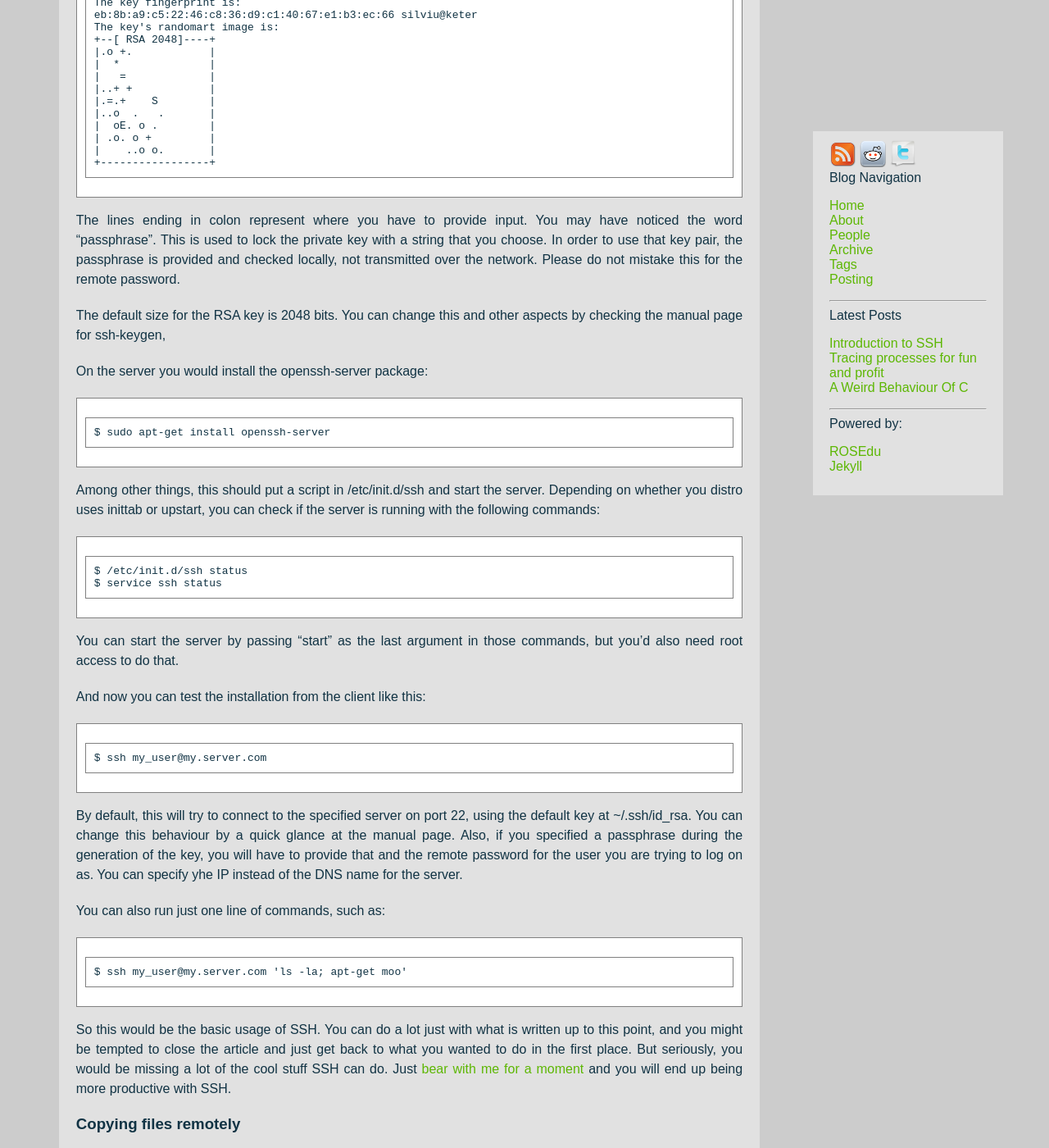
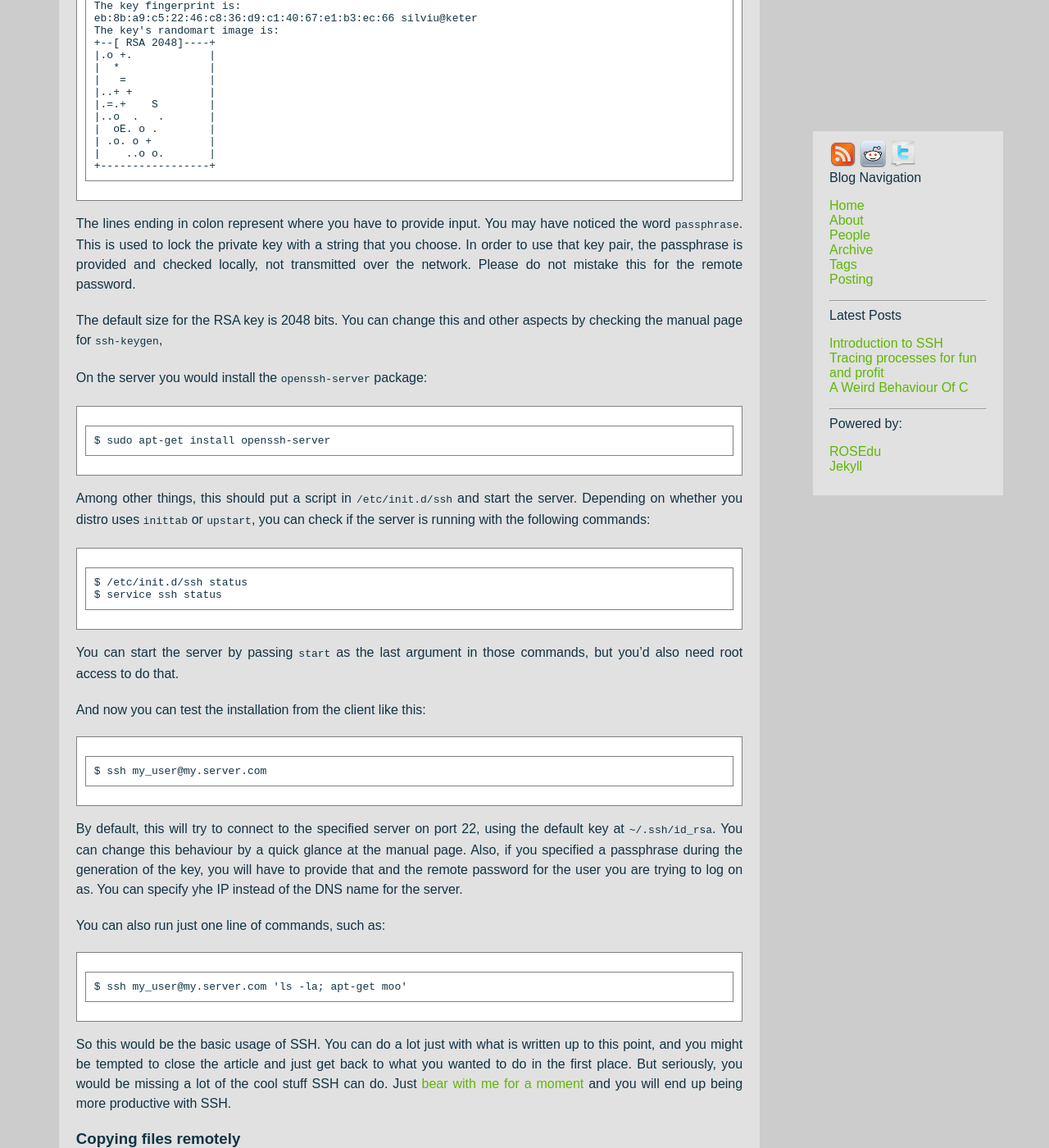
Before and after one commit to rosedu/techblog, a Jekyll site: the page built from _posts/2012-09-10-intro-to-ssh.md, in a window 1280 px wide and 1400 px high, scrolled down 1054 px. Shown: the whole window at 82% size. Built offline with Jekyll 4.4.1, drawn with Linux system fonts in a browser that asks for light colours; some of the changed text lies outside the part shown.

```diff
--- a/_posts/2012-09-10-intro-to-ssh.md
+++ b/_posts/2012-09-10-intro-to-ssh.md
@@ -6,7 +6,7 @@ tags: [SSH, security, remote access]
 author: Silviu-Mihai Popescu
 ---
 
-This is an article aiming to familiarize the reader with the features and benefits of using [Secure Shell (SSH)][ssh], particularly with the [OpenSSH][openssh] implementation. SSH is an application level protocol used for secure data communication, whether that means remote shell access, command execution, file transfer and some other aspects described in this article. It was meant to be a replacement for existing insecure remote shell protocols such as telnet, rsh and rexec which send information in plaintext, including usernames and passwords.
+This is an article aiming to familiarize the reader with the features and benefits of using [Secure Shell (SSH)][ssh], particularly with the [OpenSSH][openssh] implementation. SSH is an application level protocol used for secure data communication, whether that means remote shell access, command execution, file transfer and some other aspects described in this article. It was meant to be a replacement for existing insecure remote shell protocols such as `telnet`, `rsh` and `rexec` which send information in plaintext, including usernames and passwords.
 
 SSH uses [public-key cryptography][pubkey] for authentication purposes. In short, this works like this: each user has a pair of keys, one public and one private. They are mathematically related, but it is computationally infeasible to derive one from the other. The public key is ... well, public! Anyone can get that, and they would use it to encrypt messages. The private key, however, is (or should be) accessible only by the user, and used to decrypt incoming messages.
 
@@ -18,7 +18,7 @@ The simplest way to install a SSH client is with your package manager. On Debian
 
 	$ sudo apt-get install openssh-client
 
-After that finishes, you can generate a pair of cryptographic keys using the command ssh-keygen:
+After that finishes, you can generate a pair of cryptographic keys using the command `ssh-keygen`:
 
 	$ ssh-keygen
 	Generating public/private rsa key pair.
@@ -42,26 +42,26 @@ After that finishes, you can generate a pair of cryptographic keys using the com
 	|    ..o o.       |
 	+-----------------+
 
-The lines ending in colon represent where you have to provide input. You may have noticed the word "passphrase". This is used to lock the private key with a string that you choose. In order to use that key pair, the passphrase is provided and checked locally, not transmitted over the network. Please do not mistake this for the remote password.
+The lines ending in colon represent where you have to provide input. You may have noticed the word `passphrase`. This is used to lock the private key with a string that you choose. In order to use that key pair, the passphrase is provided and checked locally, not transmitted over the network. Please do not mistake this for the remote password.
 
-The default size for the RSA key is 2048 bits. You can change this and other aspects by checking the manual page for ssh-keygen,
+The default size for the RSA key is 2048 bits. You can change this and other aspects by checking the manual page for `ssh-keygen`,
 
-On the server you would install the openssh-server package:
+On the server you would install the `openssh-server` package:
 
 	$ sudo apt-get install openssh-server
 
-Among other things, this should put a script in /etc/init.d/ssh and start the server. Depending on whether you distro uses inittab or upstart, you can check if the server is running with the following commands:
+Among other things, this should put a script in `/etc/init.d/ssh` and start the server. Depending on whether you distro uses `inittab` or `upstart`, you can check if the server is running with the following commands:
 
 	$ /etc/init.d/ssh status
 	$ service ssh status
 
-You can start the server by passing "start" as the last argument in those commands, but you'd also need root access to do that.
+You can start the server by passing `start` as the last argument in those commands, but you'd also need root access to do that.
 
 And now you can test the installation from the client like this:
 
 	$ ssh my_user@my.server.com
 
-By default, this will try to connect to the specified server on port 22, using the default key at ~/.ssh/id_rsa. You can change this behaviour by a quick glance at the manual page. Also, if you specified a passphrase during the generation of the key, you will have to provide that and the remote password for the user you are trying to log on as. You can specify yhe IP instead of the DNS name for the server.
+By default, this will try to connect to the specified server on port 22, using the default key at `~/.ssh/id_rsa`. You can change this behaviour by a quick glance at the manual page. Also, if you specified a passphrase during the generation of the key, you will have to provide that and the remote password for the user you are trying to log on as. You can specify yhe IP instead of the DNS name for the server.
 
 You can also run just one line of commands, such as:
 
@@ -71,35 +71,35 @@ So this would be the basic usage of SSH. You can do a lot just with what is writ
 
 ### Copying files remotely
 
-You can use cat and pipes to copy a file remotely:
+You can use `cat` and pipes to copy a file remotely:
 
 	$ cat test.txt | ssh -e none user@host 'cat > remote_test.txt'
 
-The -e option disables escape characters so that you can send any bytes that your file may contain. The rest is a trick: the output of the remote cat is redirected to a file, but the input comes from the output of the first half of the pipe, which is the contents of the file you want to transfer. Neat, right?
+The `-e` option disables escape characters so that you can send any bytes that your file may contain. The rest is a trick: the output of the remote `cat` is redirected to a file, but the input comes from the output of the first half of the pipe, which is the contents of the file you want to transfer. Neat, right?
 
-However, that solution is kind of tedious. Instead you would better use scp, which comes with the package:
+However, that solution is kind of tedious. Instead you would better use `scp`, which comes with the package:
 
 	$ scp test.txt user@host:remote_test.txt
 
-Notice that colon after host because it is critical. If you did not want to rename the file you would have just used "user@host:". The colon tells scp the destination is a remote location. Otherwise, you would just copy test.txt to a file named "user@host".
+Notice that colon after host because it is critical. If you did not want to rename the file you would have just used `user@host:`. The colon tells scp the destination is a remote location. Otherwise, you would just copy `test.txt` to a file named `user@host`.
 
 Also, the path after the colon is relative to the home directory of the remote user.
 
-There is also the sftp utility which provides a FTP-like interface.
+There is also the `sftp` utility which provides a FTP-like interface.
 
 ### Passwordless authentication
 
 So, up until now you have connected via SSH by providing your password, maybe even a passphrase. You can probably see by now that this is troublesome and can be a major drawback if you would like to make a script using SSH. How about we ditch that remote password?
 
-To do this, you would basically need to append the contents of your public key to a file located at ~/.ssh/authorized_keys on the server.
+To do this, you would basically need to append the contents of your public key to a file located at `~/.ssh/authorized_keys` on the server.
 
-Luckily for you, most SSH packages provide an utility called "ssh-copy-id" that does just that. So you would just run:
+Luckily for you, most SSH packages provide an utility called `ssh-copy-id` that does just that. So you would just run:
 
 	$ ssh-copy-id user@host
 
 Next time you will try to log on to that account, you will not be prompted for your password.
 
-As an exercise, knowing what you have read thus far, figure out two more ways of achieving the same result, just in case you do not have ssh-copy-id.
+As an exercise, knowing what you have read thus far, figure out two more ways of achieving the same result, just in case you do not have `ssh-copy-id`.
 
 ### Config file
 
@@ -107,11 +107,11 @@ If you are going to use SSH with several servers, with various settings and diff
 
 	$ ssh -i ~/.ssh/private_key_file10 -l user -p 2222 -o "ForwardX11 yes" the.mother.of.all.servers.com
 
-Now that is an extremely long and ugly line with no particular purpose but to illustrate the complexity of ssh commands. Some who have read the manual page know that X forwading can be achieved by passing "-X".
+Now that is an extremely long and ugly line with no particular purpose but to illustrate the complexity of ssh commands. Some who have read the manual page know that X forwading can be achieved by passing `-X`.
 
 Anyway, an initial approach to bypassing this issue is by using aliases of bash functions. But those are limited in functionality and basically you are just placing that ugly command somewhere else. Not cool, not cool.
 
-You can put settings on your local computer in ~/.ssh/config. The full list of options, and their possible values, is available via "man ssh_config".
+You can put settings on your local computer in `~/.ssh/config`. The full list of options, and their possible values, is available via `man ssh_config`.
 
 Here is a modified version of my config file, for security reasons:
 
@@ -140,7 +140,7 @@ Here is a modified version of my config file, for security reasons:
 		PreferredAuthentications publickey
 		IdentityFile ~/.ssh/github
 
-Now you could put all those options for that long command above in a organized manner, and it will work with all SSH-related utilities, even scp, with the options you specified:
+Now you could put all those options for that long command above in a organized manner, and it will work with all SSH-related utilities, even `scp`, with the options you specified:
 
 	$ scp something mother:
 
@@ -155,9 +155,9 @@ You could do something like this
 	$ ssh your.server.com -L 80:facebook.com:80
 
 This achieves the following effect: any connection to port 80 on your machine is passed, via your remote machine, to port 80 on facebook.com, which is the standard port for HTTP.
-After that, set an entry matching facebook.com to 127.0.0.1 in /etc/hosts and procrastinate.
+After that, set an entry matching facebook.com to 127.0.0.1 in `/etc/hosts` and procrastinate.
 
-But first, take a moment to come up with a section in your config file that does this forwarding. (Hint: LocalForward)
+But first, take a moment to come up with a section in your config file that does this forwarding. (Hint: `LocalForward`)
 
 ### Conclusions
 
```
